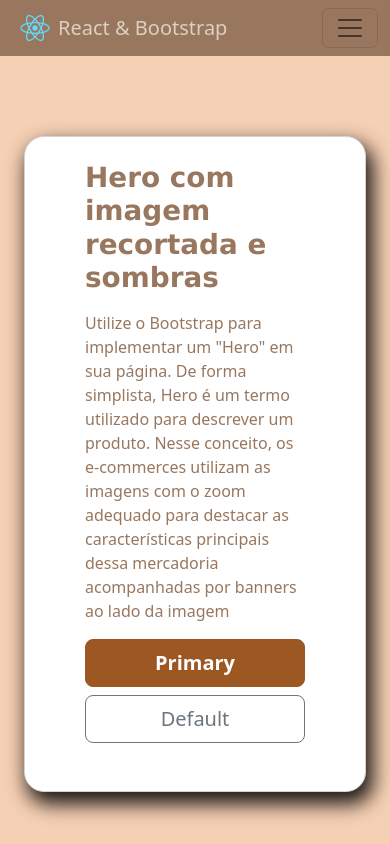
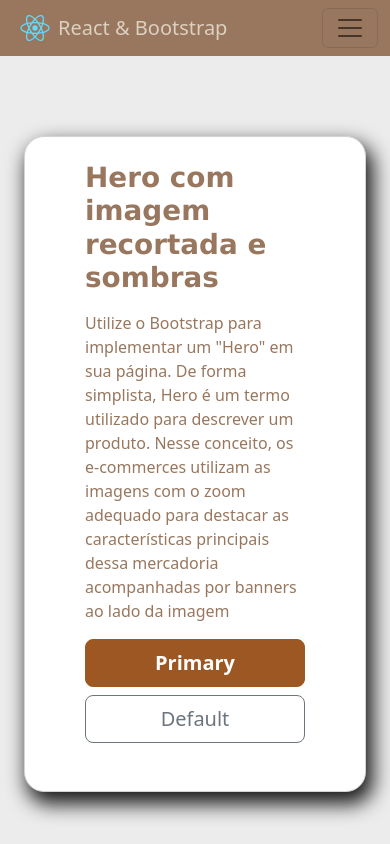
Before and after one commit to danircfilho/portfolio-react-bootstrap-template, a React (Create React App) app: page / in a window 390 px wide. Shown: the top 844 px of the page. Built offline with nearby package versions, Linux system fonts and the light colour scheme.

Commit message:
finalizado

```diff
--- a/src/components/layouts/Wrapper.module.css
+++ b/src/components/layouts/Wrapper.module.css
@@ -1,6 +1,6 @@
 .wrapper {
   min-height: 95vh;
-  background-color: #f6d0b4;
+  background-color: #ececec;
   padding-top: 3.5rem; /* distancia após a navbar */
   color: #343434;
 }
--- a/src/components/pages/Home.module.css
+++ b/src/components/pages/Home.module.css
@@ -15,6 +15,6 @@
 
 @media (max-width: 580px) {
   .wrapperOut {
-    margin: 2rem 1.5rem 2rem 1.5rem !important;
+    margin: 1.5rem !important;
   }
 }
```
